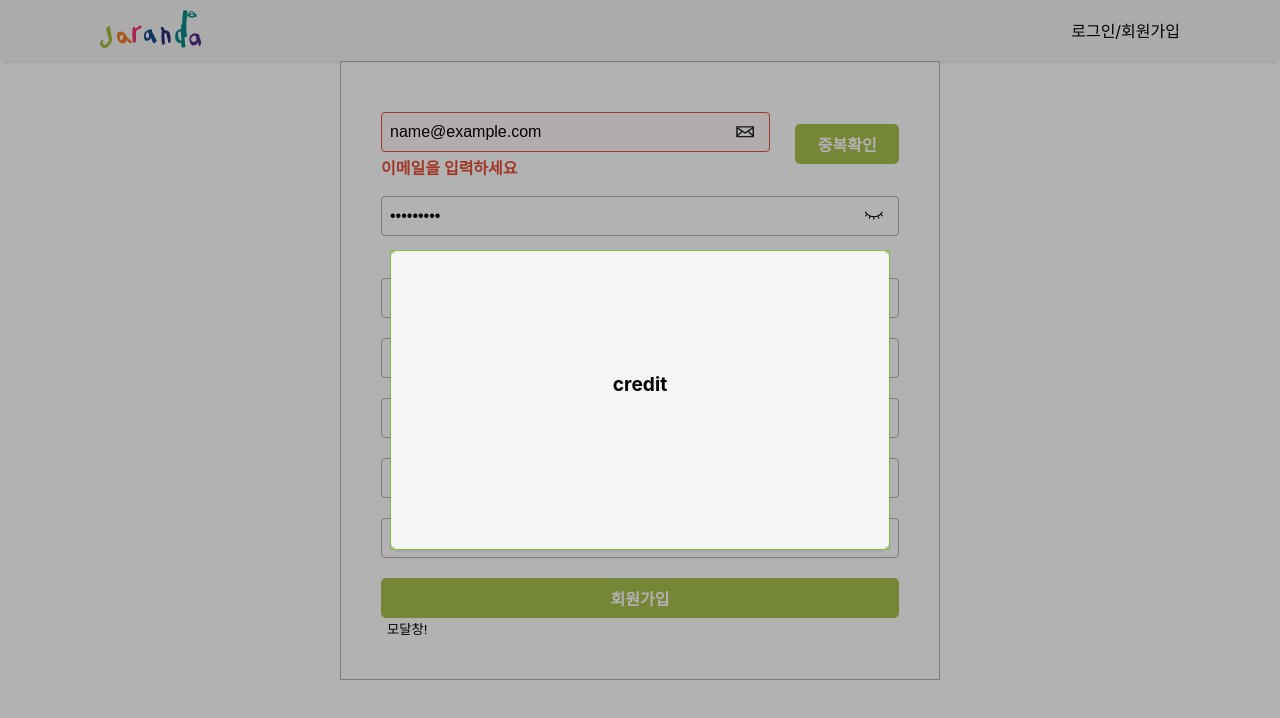
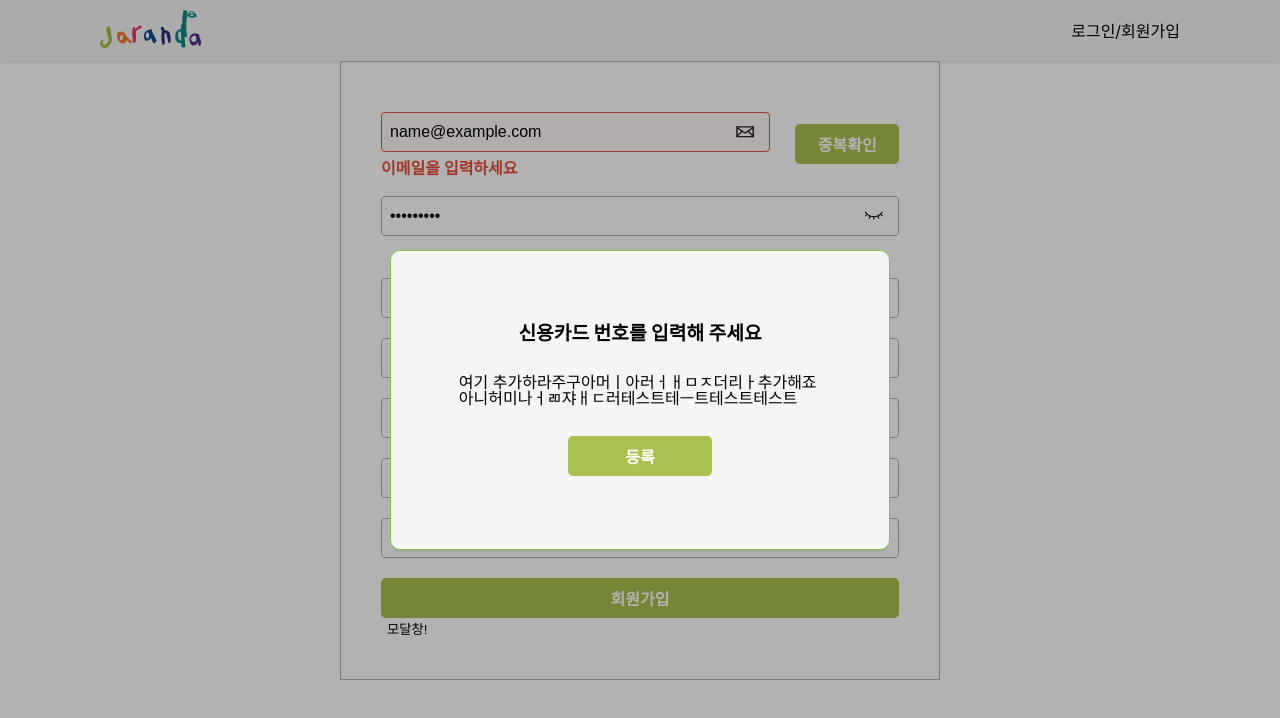
Before and after one commit to skawnkk/FOB_Jaranda, a React (Create React App) app: page /signup in a window 1280 px wide. Both pictures are taken after typing "name@example.com", "Sample123", "Sample123", "Sample", "Sample", "Sample" into the empty fields and a click on the button "모달창!". Shown: the top 718 px of the page. Built offline with nearby package versions, Linux system fonts and the light colour scheme.

Commit message:
[#6] refactor: modal창 재 사용성 고려해 코드 리팩토링

```diff
--- a/src/Components/common/Modal/Modal.js
+++ b/src/Components/common/Modal/Modal.js
@@ -1,18 +1,47 @@
-import React from "react";
+import React, { useState } from "react";
 import styled from "styled-components";
 import ModalPortal from "./ModalPortal";
-import ModalContents from "./ModalContents";
+import ModalTypeView from "./ModalTypeView";
+import Button from "../Button";
 
 const Modal = (props) => {
-  const { isOpen, toggleModal, modalType } = props;
-  console.log(modalType);
+  const {
+    isOpen,
+    toggleModal,
+    modalType,
+    title,
+    content,
+    closeButton = "false",
+    submitButton = "false",
+  } = props;
+
+  const setTitleContent = () => {
+    return (
+      <ContentContainer>
+        <Title>{title}</Title>
+        <Content>{content}</Content>
+      </ContentContainer>
+    );
+  };
+
+  const setButton = () => {
+    //true,false값 수정필요
+    if (submitButton === "true") {
+      return <Button type="submit" width="30%" value="등록" onClick={toggleModal}></Button>;
+    }
+    if (closeButton === "true") {
+      return <Button width="30%" value="닫기" onClick={toggleModal}></Button>;
+    }
+  };
 
   return (
     <>
       {isOpen ? (
         <ModalPortal>
           <Wrapper>
-            <ModalContents modalType={modalType} toggleModal={toggleModal} />
+            {setTitleContent()}
+            <ModalTypeView modalType={modalType} />
+            {setButton()}
           </Wrapper>
         </ModalPortal>
       ) : null}
@@ -21,15 +50,31 @@ const Modal = (props) => {
 };
 
 const Wrapper = styled.div`
-  position: absolute;
+  position: relative;
   top: 50%;
   left: 50%;
-  width: 500px;
-  height: 300px;
   transform: translate(-50%, -50%);
-  box-shadow: rgba(0, 0, 0, 0.08) 0 4px 2px -2px;
-  border-radius: 10px;
-  background-color: ${({ theme }) => theme.color.background};
+
+  width: 100%;
+  height: 100%;
+  ${({ theme }) => theme.flexSet("center", "center", "column")}
+  padding: 20px 10px;
+`;
+
+const ContentContainer = styled.div`
+  ${({ theme }) => theme.flexSet("center", "center", "column")}
+  margin-bottom: 20px;
+`;
+
+const Title = styled.div`
+  font-weight: 700;
+  font-size: 1.2rem;
+  margin-bottom: 20px;
+`;
+const Content = styled.div`
+  font-size: 1rem;
+  padding: 10px;
+  width: 80%;
 `;
 
 export default Modal;
--- a/src/Components/common/Modal/ModalContents.js
+++ /dev/null
@@ -1,46 +0,0 @@
-import React from "react";
-import styled from "styled-components";
-import SignUpModal from "Components/common/Modal/SignupModal";
-
-const ModalContents = (props) => {
-  const { modalType } = props;
-
-  const selectModalView = (modalType) => {
-    switch (modalType) {
-      case "success":
-        return (
-          <div>
-            <span>가입이 완료되었습니다🎉</span>
-          </div>
-        );
-      default:
-        return <SignUpModal modalType={modalType} />;
-    }
-  };
-
-  return <Wrapper>{selectModalView(modalType)}</Wrapper>;
-};
-
-const Wrapper = styled.div`
-  position: relative;
-  top: 50%;
-  left: 50%;
-  transform: translate(-50%, -50%);
-
-  width: 100%;
-  height: 100%;
-  ${({ theme }) => theme.flexSet("center", "center", "column")}
-  padding: 20px 10px;
-  border: 1px solid ${({ theme }) => theme.color.green};
-
-  > div {
-    margin-bottom: 30px;
-  }
-
-  span {
-    font-weight: 700;
-    font-size: 1.2rem;
-  }
-`;
-
-export default ModalContents;
--- a/src/Components/common/Modal/ModalPortal.js
+++ b/src/Components/common/Modal/ModalPortal.js
@@ -15,10 +15,15 @@ const ModalPortal = ({ children }) => {
       modalRoot.removeChild(elRef.current);
     };
   }, []);
-  return ReactDOM.createPortal(<Wrapper>{children}</Wrapper>, elRef.current);
+  return ReactDOM.createPortal(
+    <Container>
+      <Wrapper>{children}</Wrapper>
+    </Container>,
+    elRef.current
+  );
 };
 
-const Wrapper = styled.div`
+const Container = styled.div`
   position: fixed;
   top: 0;
   left: 0;
@@ -26,4 +31,20 @@ const Wrapper = styled.div`
   height: 100%;
   background-color: rgba(0, 0, 0, 0.3);
 `;
+
+const Wrapper = styled.div`
+  position: absolute;
+  top: 50%;
+  left: 50%;
+  transform: translate(-50%, -50%);
+
+  width: 500px;
+  height: 300px;
+
+  box-shadow: rgba(0, 0, 0, 0.08) 0 4px 2px -2px;
+  border-radius: 10px;
+  background-color: ${({ theme }) => theme.color.background};
+  border: 1px solid ${({ theme }) => theme.color.green};
+`;
+
 export default ModalPortal;
--- /dev/null
+++ b/src/Components/common/Modal/ModalTypeView.js
@@ -0,0 +1,21 @@
+import React from "react";
+import styled from "styled-components";
+import ModalCredit from "Components/common/Modal/ModalCredit";
+import ModalAddress from "Components/common/Modal/ModalAddress";
+
+const ModalTypeView = (props) => {
+  const { modalType } = props;
+
+  const selectedTypeView = () => {
+    return (
+      <>
+        {modalType === "credit" && <ModalCredit />}
+        {modalType === "address" && <ModalAddress />}
+      </>
+    );
+  };
+
+  return <>{selectedTypeView()}</>;
+};
+
+export default ModalTypeView;
--- a/src/Components/common/Modal/SignupModal.js
+++ /dev/null
@@ -1,10 +0,0 @@
-import React from "react";
-import ModalCredit from "Components/common/Modal/ModalCredit";
-import ModalAddress from "Components/common/Modal/ModalAddress";
-
-const SignupModal = (props) => {
-  const { modalType } = props;
-  return <div>{modalType === "credit" ? <ModalCredit /> : <ModalAddress />}</div>;
-};
-
-export default SignupModal;
--- a/src/Pages/SignUp.js
+++ b/src/Pages/SignUp.js
@@ -24,7 +24,6 @@ const SignUp = () => {
   const [error, setError] = useState(false);
 
   const modalType = {
-    success: "success",
     credit: "credit",
     address: "address",
   };
@@ -157,7 +156,13 @@ const SignUp = () => {
 
         <div>
           <button onClick={toggleModal}>모달창!</button>
-          <Modal isOpen={isOpen} toggleModal={toggleModal} modalType={modalType.credit} />
+          <Modal
+            isOpen={isOpen}
+            toggleModal={toggleModal}
+            title="신용카드 번호를 입력해 주세요"
+            content="여기 추가하라주구아머ㅣ아러ㅓㅐㅁㅈ더리ㅏ추가해죠아니허미나ㅓㄻ쟈ㅐㄷ러테스트테ㅡ트테스트테스트"
+            submitButton="true"
+          />
         </div>
       </Form>
     </Wrapper>
```
